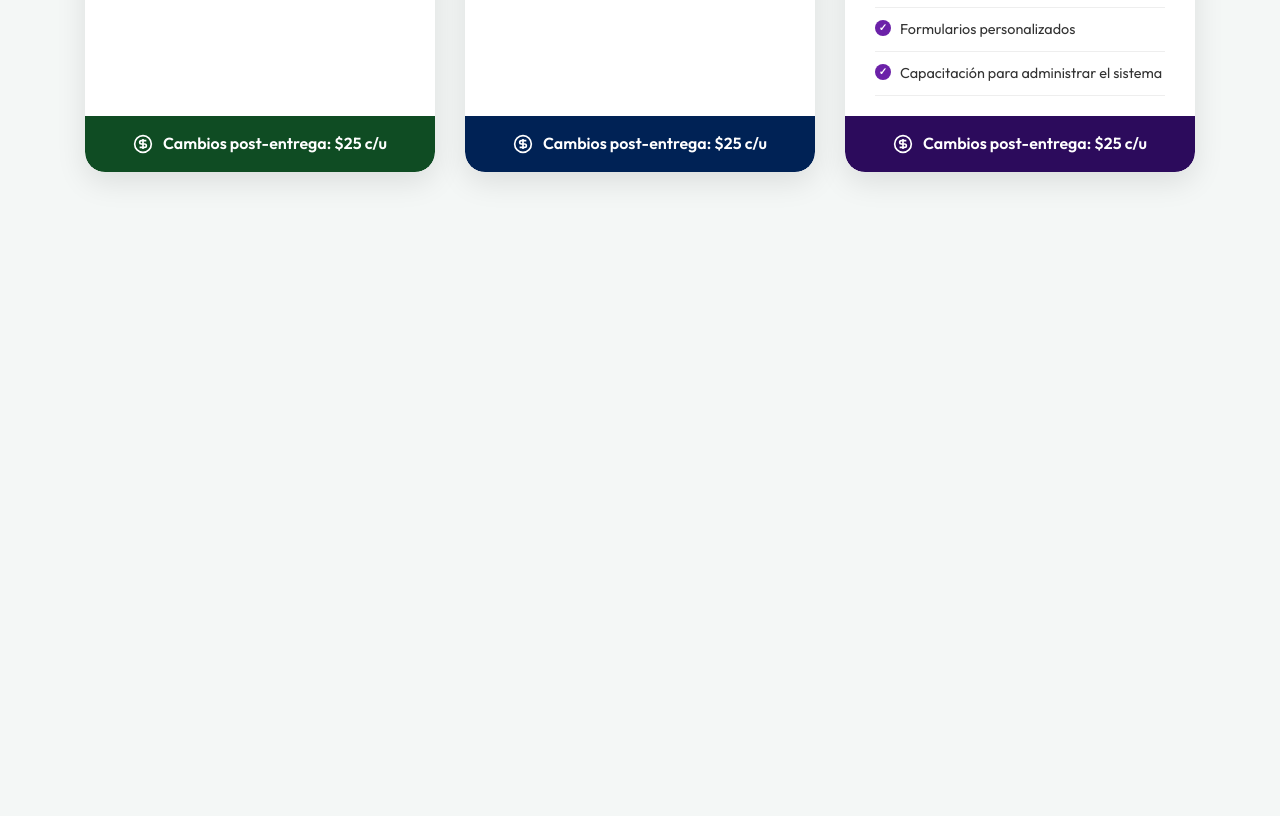
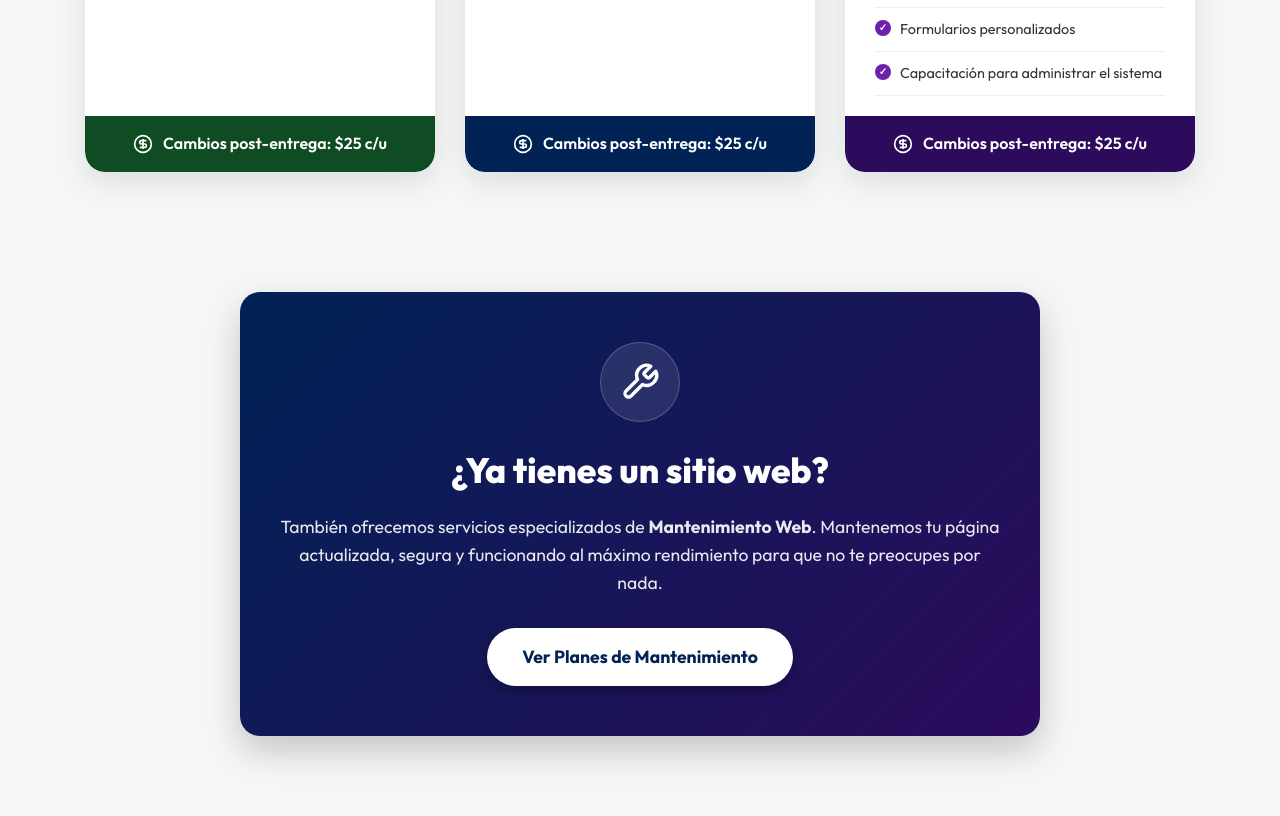
Before and after one commit to WEWebcr/Mantixor, a website built with Vite: page index.html in a window 1280 px wide. Shown: the part 1220-2036 px from the top of the page. Before the commit the page ends 1472 px from the top, so only its background shows below. Built offline with nearby package versions, Linux system fonts and the light colour scheme.

Commit message:
Añadir sección de mantenimiento y etiquetas de SEO

```diff
--- a/index.html
+++ b/index.html
@@ -4,6 +4,17 @@
     <meta charset="UTF-8" />
     <meta name="viewport" content="width=device-width, initial-scale=1.0" />
     <title>Mantixor | Soluciones Web que Impulsan tu Negocio</title>
+    <!-- SEO Optimization Meta Tags -->
+    <meta name="description" content="Mantixor ofrece creación de páginas web, aplicaciones Android personalizadas y servicios de mantenimiento web profesional. Soluciones digitales para impulsar tu negocio en Costa Rica y el mundo.">
+    <meta name="keywords" content="desarrollo web, paginas web, aplicaciones android, mantenimiento web, costa rica, crear pagina web, diseño web, desarrollo de apps">
+    <meta name="author" content="Mantixor">
+    <meta name="robots" content="index, follow">
+    <link rel="canonical" href="https://mantixor.com/" />
+    <!-- Open Graph (Redes Sociales) -->
+    <meta property="og:title" content="Mantixor | Soluciones Web y Apps">
+    <meta property="og:description" content="Construye tu presencia online con páginas web modernas, aplicaciones y servicios de mantenimiento con Mantixor.">
+    <meta property="og:url" content="https://mantixor.com/">
+    <meta property="og:type" content="website">
     <link rel="stylesheet" href="/src/style.css" />
     <link href="https://fonts.googleapis.com/css2?family=Outfit:wght@300;400;600;700;800&display=swap" rel="stylesheet">
   </head>
@@ -130,6 +141,19 @@
           </div>
         </div>
       </section>
+
+      <!-- Nueva Sección de Mantenimiento -->
+      <section class="maintenance-section">
+        <div class="maintenance-content">
+          <div class="maintenance-icon">
+            <svg viewBox="0 0 24 24" width="40" height="40" fill="none" stroke="currentColor" stroke-width="2" stroke-linecap="round" stroke-linejoin="round"><path d="M14.7 6.3a1 1 0 0 0 0 1.4l1.6 1.6a1 1 0 0 0 1.4 0l3.77-3.77a6 6 0 0 1-7.94 7.94l-6.91 6.91a2.12 2.12 0 0 1-3-3l6.91-6.91a6 6 0 0 1 7.94-7.94l-3.76 3.76z"></path></svg>
+          </div>
+          <h2>¿Ya tienes un sitio web?</h2>
+          <p>También ofrecemos servicios especializados de <strong>Mantenimiento Web</strong>. Mantenemos tu página actualizada, segura y funcionando al máximo rendimiento para que no te preocupes por nada.</p>
+          <a href="https://mantixor.com" class="btn-primary">Ver Planes de Mantenimiento</a>
+        </div>
+      </section>
+
     </main>
     <!-- WhatsApp Floating Button -->
     <a href="https://wa.me/50657035886" class="whatsapp-float" target="_blank" rel="noopener noreferrer">
--- /dev/null
+++ b/public/robots.txt
@@ -0,0 +1,4 @@
+User-agent: *
+Allow: /
+
+Sitemap: https://mantixor.com/sitemap.xml
--- a/src/style.css
+++ b/src/style.css
@@ -306,6 +306,68 @@ body {
   }
 }
 
+/* Maintenance Section */
+.maintenance-section {
+  padding: 40px 20px 80px;
+  display: flex;
+  justify-content: center;
+}
+
+.maintenance-content {
+  background: linear-gradient(135deg, var(--blue-dark), var(--purple-dark));
+  color: var(--white);
+  padding: 50px 40px;
+  border-radius: 20px;
+  text-align: center;
+  max-width: 800px;
+  box-shadow: 0 15px 35px rgba(0,0,0,0.2);
+  position: relative;
+  overflow: hidden;
+}
+
+.maintenance-icon {
+  background: rgba(255, 255, 255, 0.1);
+  width: 80px;
+  height: 80px;
+  border-radius: 50%;
+  display: flex;
+  justify-content: center;
+  align-items: center;
+  margin: 0 auto 20px;
+  border: 1px solid rgba(255, 255, 255, 0.2);
+}
+
+.maintenance-content h2 {
+  font-size: 2.2rem;
+  margin-bottom: 15px;
+  font-weight: 800;
+}
+
+.maintenance-content p {
+  font-size: 1.1rem;
+  margin-bottom: 30px;
+  opacity: 0.9;
+  line-height: 1.6;
+}
+
+.btn-primary {
+  display: inline-block;
+  background: var(--white);
+  color: var(--blue-dark);
+  padding: 15px 35px;
+  border-radius: 30px;
+  text-decoration: none;
+  font-weight: 700;
+  font-size: 1.1rem;
+  transition: transform 0.3s ease, box-shadow 0.3s ease;
+  box-shadow: 0 5px 15px rgba(0,0,0,0.3);
+}
+
+.btn-primary:hover {
+  transform: translateY(-3px);
+  box-shadow: 0 8px 25px rgba(255,255,255,0.4);
+}
+
 /* WhatsApp Floating Button */
 .whatsapp-float {
   position: fixed;
```
Also changed, not shown: public/sitemap.xml (added, +9 -0 lines).
